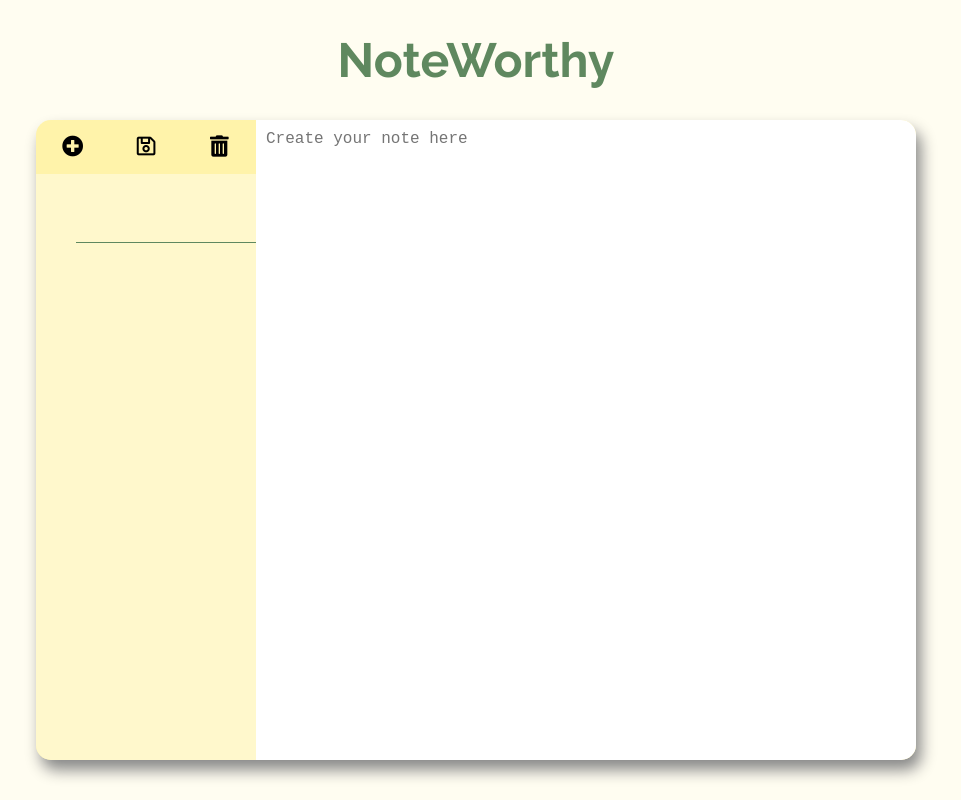
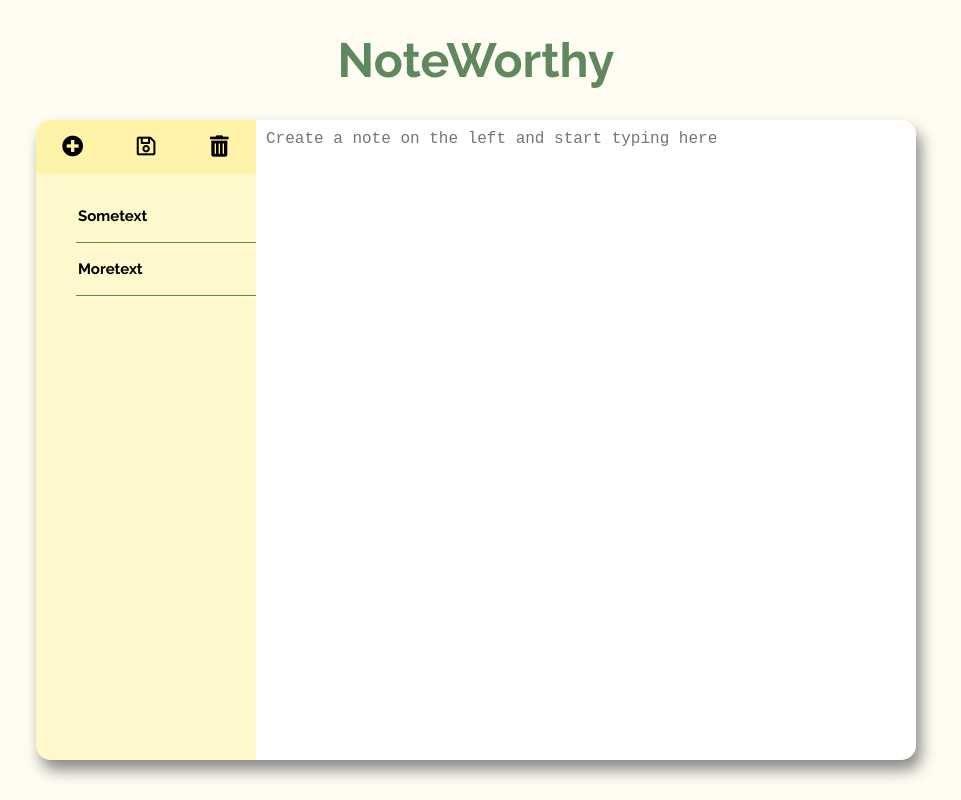
Before and after one commit to plattthompson/notable, a React (Create React App) app: page / in a window 1280 px wide. Shown: the whole page, without its empty margins (164-1125 px from the left). Built offline with nearby package versions, Linux system fonts and the light colour scheme; no server answers.

Commit message:
finished titles, notes, add note

```diff
--- a/src/App.js
+++ b/src/App.js
@@ -9,45 +9,141 @@ import Note from './components/Note.js';
 
 class App extends Component {
 	state = {
-		1: {
-			id: 1,
+		currentNote: {
+			id: null,
 			title: "",
 			text: ""
+		},
+		allNotes: {
+			1: {
+				id: 1,
+				title: "Sometext",
+				text: "here is some text"
+			},
+			2: {
+				id: 2,
+				title: "Moretext",
+				text: "here is more text"
+			}
 		}
 	}
 
-	selectNote = () => {
-
+	componentDidMount() {
+		fetch('https://noteworthy-graphql.herokuapp.com/v1/graphql', {
+			method: 'POST',
+			headers: { 'Content-Type': 'application/json' },
+			body: JSON.stringify({
+				query: '{ notes { id title text } }'
+			})
+		})
+		.then(data => data.json())
+		.then(obj => console.log(obj.data.notes[0]))
 	}
 
-	saveText = (event) => {
-		this.setState({ text: event.target.value, });
+	renderTitles = () => {
+		let titlesToBeRendered = Object.values(this.state.allNotes).map(note =>
+			<li onClick={ (event) => this.selectNote(event) }
+				key={ note.id.toString() }>
+					<input onChange={ (event) => this.saveTitle(event) }
+						className="title-box"
+						defaultValue={ note.title }
+						id={ note.id }
+					/>
+			</li>
+		);
+		return titlesToBeRendered;
+	}
+
+	renderNote = () => {
+		let displayCurrentNote = this.state.currentNote.text;
+		return displayCurrentNote;
+	}
+
+	selectNote = (event) => {
+		let selectedNoteId = event.target.id;
+		let updatedCurrentNote = this.state.allNotes[selectedNoteId];
+		this.setState({
+			currentNote: updatedCurrentNote
+		});
+	}
+
+	saveTextArea = (event) => {
+		let currentNoteId = this.state.currentNote.id;
+		let currentNoteTitle = this.state.currentNote.title;
+		let currentText = event.target.value;
+		this.setState(prevState => ({
+			currentNote: {
+				id: currentNoteId,
+				title: currentNoteTitle,
+				text: currentText
+			},
+			allNotes: {
+				...prevState.allNotes,
+				[currentNoteId]: {
+					id: currentNoteId,
+					title: currentNoteTitle,
+					text: currentText
+				}
+			}
+		}));
+	}
+
+	saveTitle = (event) => {
+		let currentNoteId = this.state.currentNote.id;
+		let currentNoteTitle = event.target.value;
+		let currentText = this.state.currentNote.text;
+		this.setState(prevState => ({
+			currentNote: {
+				id: currentNoteId,
+				title: currentNoteTitle,
+				text: currentText
+			},
+			allNotes: {
+				...prevState.allNotes,
+				[currentNoteId]: {
+					id: currentNoteId,
+					title: currentNoteTitle,
+					text: currentText
+				}
+			}
+		}));
 	}
 
 	addNote = () => {
-		// Prepend title, empty state
+		let getAllNotes = this.state.allNotes;
+		let id = Date.now();
+		let newNote = { id: id, title: "", text: "" };
+		getAllNotes[id] = newNote;
+		this.setState({
+			currentNote: {
+				id: id,
+				title: "",
+				text: ""
+			},
+			allNotes: getAllNotes
+		});
 	}
 
 	saveChanges = () => {
-		// Send state to server
+		// Add currentNote changes to corresponding allNotes object
+		// Send state to server and update DB
 	}
 
 	deleteNote = () => {
-		// Empty string, delete node, send delete request to back-end
+		// Get rid of object from state
+		// Send delete request to back-end
 	}
-
-	// this.state.map
 
 	render() {
 		return (
 			<div>
 				<Header />
 				<div className="app-container background">
-					<Add addNote={this.addNote} />
-					<Save saveChanges={this.saveChanges} />
-					<Delete deleteNote={this.deleteNote} />
-					<Titles selectNote={this.selectNote} />
-					<Note saveText={this.saveText} />
+					<Add addNote={ this.addNote } />
+					<Save saveChanges={ this.saveChanges } />
+					<Delete deleteNote={ this.deleteNote } />
+					<Titles renderTitles={ this.renderTitles() } selectNote={ this.selectNote } saveTitle={ this.saveTitle } />
+					<Note renderNote={ this.renderNote() } saveTextArea={ this.saveTextArea } />
 				</div>
 			</div>
 		);
--- a/src/components/Add.js
+++ b/src/components/Add.js
@@ -4,7 +4,7 @@ class Add extends Component {
 	render() {
 		return (
 			<div className="add">
-				<i class="fas fa-plus-circle fa-lg icon"></i>
+				<i onClick={ this.props.addNote } className="fas fa-plus-circle fa-lg icon"></i>
 			</div>
 		)
 	}
--- a/src/components/Delete.js
+++ b/src/components/Delete.js
@@ -4,7 +4,7 @@ class Delete extends Component {
 	render() {
 		return (
 			<div className="delete">
-				<i class="fas fa-trash-alt fa-lg icon"></i>
+				<i onClick={ this.props.deleteNote } className="fas fa-trash-alt fa-lg icon"></i>
 			</div>
 		)
 	}
--- a/src/components/Note.js
+++ b/src/components/Note.js
@@ -6,10 +6,10 @@ class Note extends Component {
 		return (
 			<div className="note-div">
 				<textarea
-					value={this.value}
-					onChange={this.props.saveText}
+					value={ this.props.renderNote }
+					onChange={ (event) => this.props.saveTextArea(event) }
 					className="note-box"
-					placeholder="Create your note here"
+					placeholder="Create a note on the left and start typing here"
 				/>
 			</div>
 		);
--- a/src/components/Save.js
+++ b/src/components/Save.js
@@ -4,7 +4,7 @@ class Save extends Component {
 	render() {
 		return (
 			<div className="save">
-				<i onClick={this.props.saveChanges} class="far fa-save fa-lg icon"></i>
+				<i onClick={ this.props.saveChanges } className="far fa-save fa-lg icon"></i>
 			</div>
 		)
 	}
--- a/src/components/Titles.js
+++ b/src/components/Titles.js
@@ -5,9 +5,7 @@ class Titles extends Component {
 		return (
 			<div className="menu">
 				<ul className="list-items">
-					<li>
-						<input className="title-box"/>
-					</li>
+					{ this.props.renderTitles }
 				</ul>
 			</div>
 		);
```
Also changed, not shown: src/App.css (+24 -0 lines).
